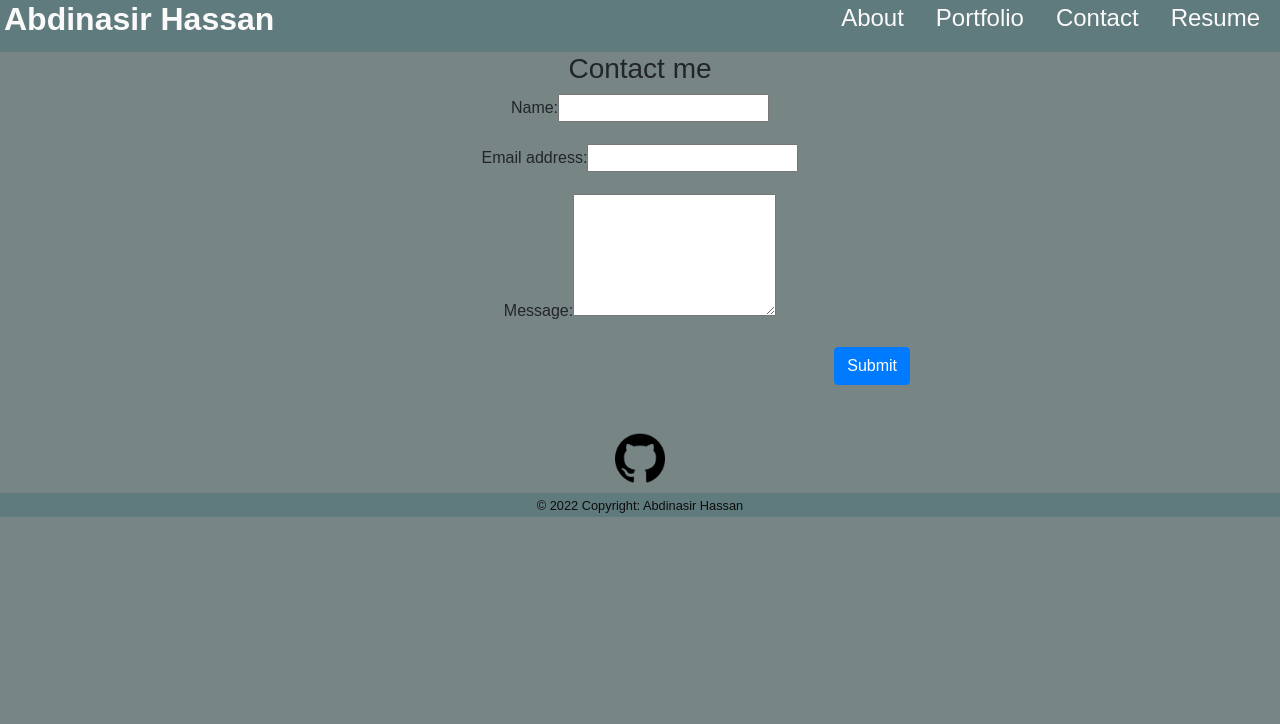
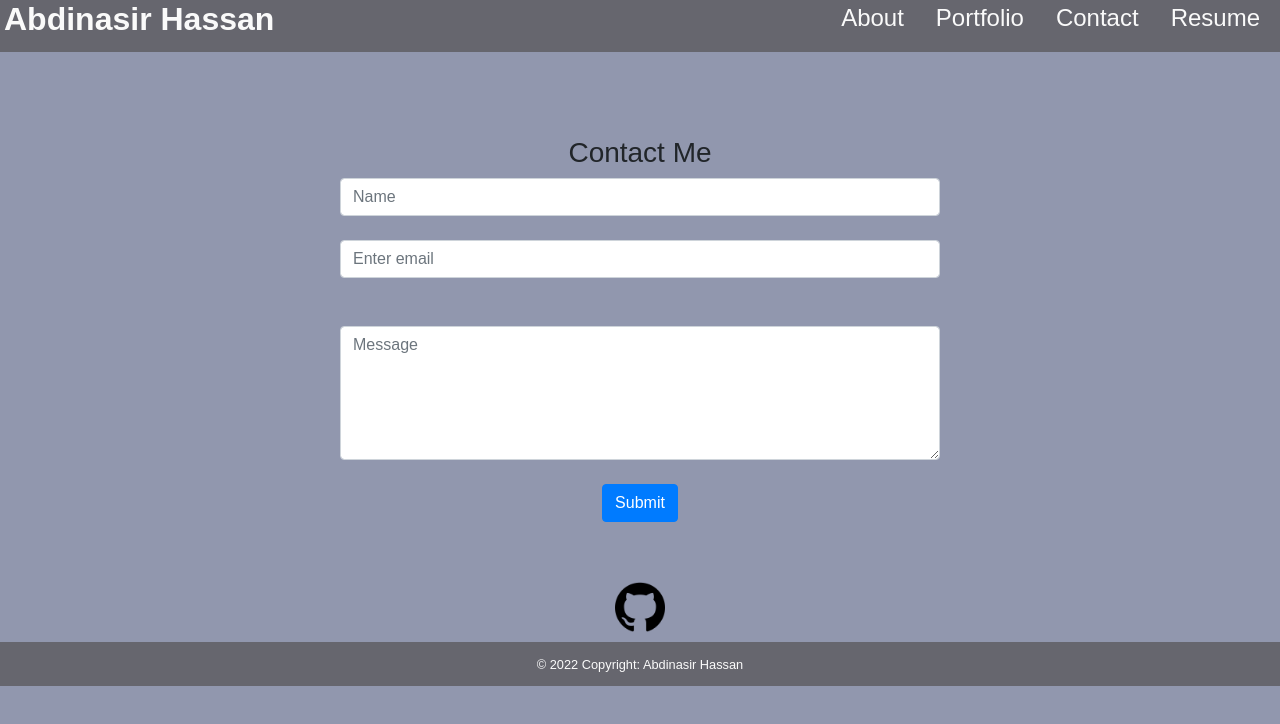
Before and after one commit to abdinasirh/react-portfolio, a React (Create React App) app: page /Contact in a window 1280 px wide. Shown: the top 724 px of the page. Built offline with nearby package versions, Linux system fonts and the light colour scheme.

Commit message:
fix contact form

```diff
--- a/package.json
+++ b/package.json
@@ -10,6 +10,8 @@
     "bootstrap": "^5.1.3",
     "bulma": "^0.9.3",
     "react": "^17.0.2",
+    "react-bootstrap": "^1.5.2",
+    "react-bootstrap-validation": "^0.1.11",
     "react-dom": "^17.0.2",
     "react-router-dom": "^5.2.0",
     "react-scripts": "5.0.0",
--- a/src/components/Contact/index.js
+++ b/src/components/Contact/index.js
@@ -1,104 +1,72 @@
-import React, { useState } from 'react';
+import React, { useState } from "react";
+import Form from 'react-bootstrap/Form'
+import Button from 'react-bootstrap/Button'
 
-import { validateEmail } from '../../utils/helpers';
+import { validateEmail } from "../../utils/helpers";
 
 function ContactForm() {
-  const [formState, setFormState] = useState({ name: '', email: '', message: '' });
+  const [formState, setFormState] = useState({
+    name: "",
+    email: "",
+    message: "",
+  });
 
-  const [errorMessage, setErrorMessage] = useState('');
+  const [errorMessage, setErrorMessage] = useState("");
   const { name, email, message } = formState;
 
   const handleSubmit = (e) => {
     e.preventDefault();
     if (!errorMessage) {
-      console.log('Submit Form', formState);
+      console.log("Submit Form", formState);
     }
   };
 
   const handleChange = (e) => {
-    if (e.target.name === 'email') {
+    if (e.target.name === "email") {
       const isValid = validateEmail(e.target.value);
       if (!isValid) {
-        setErrorMessage('Your email is invalid.');
+        setErrorMessage("Your email is invalid.");
       } else {
-        setErrorMessage('');
+        setErrorMessage("");
       }
     } else {
       if (!e.target.value.length) {
         setErrorMessage(`${e.target.name} is required.`);
       } else {
-        setErrorMessage('');
+        setErrorMessage("");
       }
     }
     if (!errorMessage) {
       setFormState({ ...formState, [e.target.name]: e.target.value });
-      console.log('Handle Form', formState);
+      console.log("Handle Form", formState);
     }
   };
 
   return (
-    <div className="container text-center">
-      <h3>Contact me</h3>
-      <form className="ContactForm" id="contact-form" onSubmit={handleSubmit}>
-        <div className="form-group">
-          <div className="row">
-            <div className="col-12 col-sm-12 col-md-6 mx-auto">
-              <label htmlFor="name">Name:</label>
-              <input
-                type="text"
-                name="name"
-                defaultValue={name}
-                onBlur={handleChange}
-              />
-            </div>
-          </div>
-        </div>
+    <div className="center">
+      <div>
+        <h3>Contact Me</h3>
+      </div>
+      <Form>
+      <Form.Group className="mb-4" controlId="formBasicEmail" onSubmit={handleSubmit}>
+        <Form.Control type="text" placeholder="Name" name="name" defaultValue={name} onBlur={handleChange}/>
+      </Form.Group>
 
-        <div className="form-group hidden">
-          <div className="row">
-            <div className="col-12 col-sm-12 col-md-6 mx-auto">
-              <label htmlFor="email">Email address:</label>
-              <input
-                type="email"
-                name="email"
-                defaultValue={email}
-                onBlur={handleChange}
-              />
-            </div>
-          </div>
-        </div>
+      <Form.Group className="mb-5" controlId="formBasicEmail" onSubmit={handleSubmit}>
+        <Form.Control type="email" placeholder="Enter email" name="email" defaultValue={email} onBlur={handleChange}/>
+      </Form.Group>
 
-        <div className="form-group hiddenRight">
-          <div className="row">
-            <div className="col-12 col-sm-12 col-md-6 mx-auto">
-              <label htmlFor="message">Message:</label>
-              <textarea
-                name="message"
-                rows="5"
-                defaultValue={message}
-                onBlur={handleChange}
-              />
-            </div>
-          </div>
-        </div>
-        {errorMessage && (
-          <div>
-            <p className="error-text">{errorMessage}</p>
-          </div>
-        )}
-        <div className="row text-md-right text-sm-center">
-          <div className="col-12 col-sm-12 col-md-6 mx-auto">
-            <button
-              className="btn btn-primary mb-2 hidden"
-              data-testid="button"
-              type="submit"
-            >
-              Submit
-            </button>
-          </div>
-        </div>
-      </form>
+
+      <Form.Group className="mb-4" controlId="formBasicEmail" onSubmit={handleSubmit}>
+        <Form.Control  as="textarea" rows={5} placeholder="Message" name="message" defaultValue={message} onBlur={handleChange} />
+      </Form.Group>
+
+      <Button variant="primary" type="submit">
+        Submit
+      </Button>
+    </Form>
     </div>
+
   );
 }
 
--- a/src/components/Footer/index.js
+++ b/src/components/Footer/index.js
@@ -15,8 +15,9 @@ function Footer() {
 						className="logo"
 					></img>
 				</a>
+				<p className="copyright"><small>© 2022 Copyright: Abdinasir Hassan</small></p>
 			</div>
-            <p className="copyright"><small>© 2022 Copyright: Abdinasir Hassan</small></p>
+
 
 		</footer>
 	);
--- a/src/index.css
+++ b/src/index.css
@@ -7,10 +7,11 @@
   margin: 0;
 }
 
+
 :root {
-	--primary: #788585;
+	--primary: #9197AE;
 	--secondary: #9CAEA9;
-	--tertiary: #607B7D;
+	--tertiary: #66666E;
   --light: #fafafa;
 }
 body {
@@ -73,13 +74,22 @@ a {
 .footer {
   margin-top: 40px;
   text-align: center;
+  position: absolute;
+width: 100%;
 
 }
 
 .copyright {
   background: var(--tertiary);
+  padding: 10px;
 
 }
+
+Footer .copyright{
+  color: var(--light);
+
+}
+
 .my-photo {
 	clip-path: circle();
   width: 250px;
@@ -165,3 +175,7 @@ form {
   max-width: 1400px;
   justify-content: center;
 }
+
+form {
+  width: 100%;
+}
```
Also changed, not shown: 1 other file (tests, documents, lock files or other folders).
